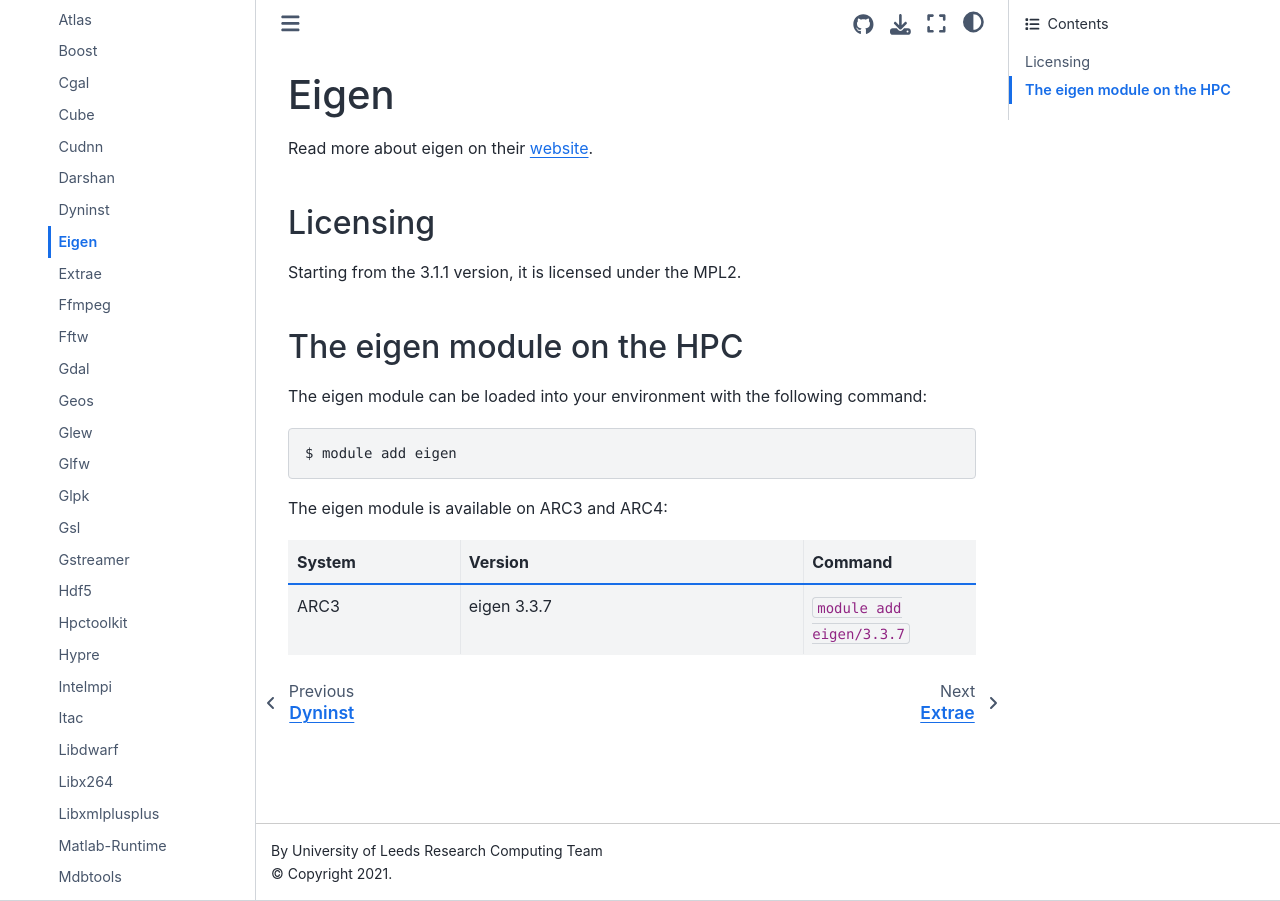
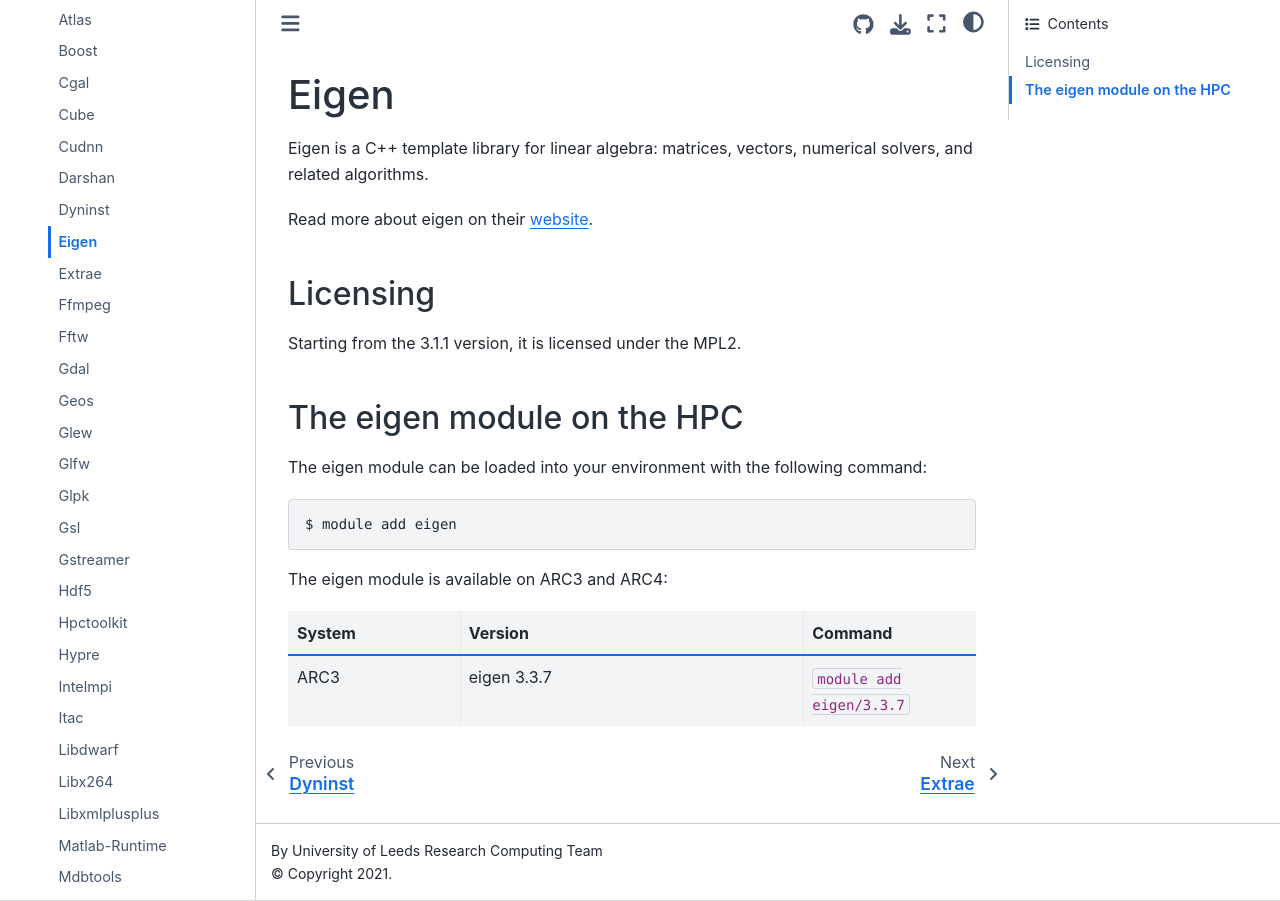
Before and after one commit to foqueiroz/arcdocs.github.io, a Jupyter Book: the page built from book/software/libraries/eigen.md, in a window 1280 px wide. Built offline with Jupyter Book 1.0.4 settings and Sphinx 7.4.7 and the Sphinx Book theme 1.1.4, drawn with Linux system fonts in a browser that asks for light colours; pages that are not in the unit, such as notebooks, are missing from menus.

Commit message:
added eigen description

```diff
--- a/book/software/libraries/eigen.md
+++ b/book/software/libraries/eigen.md
@@ -1,4 +1,6 @@
 # Eigen
+
+Eigen is a C++ template library for linear algebra: matrices, vectors, numerical solvers, and related algorithms.
 
 
 
```
Also changed, not shown: 1 other file.
